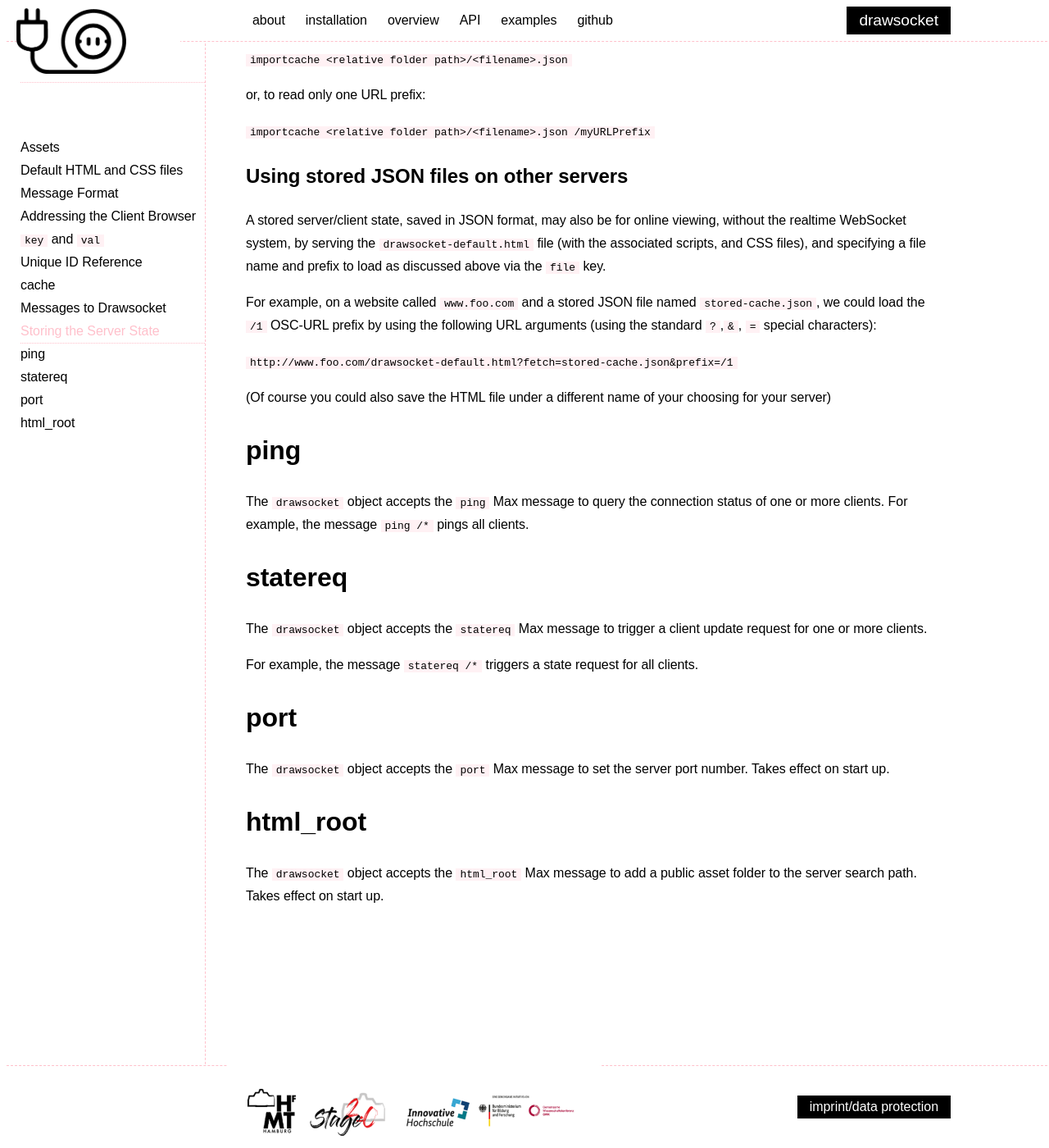
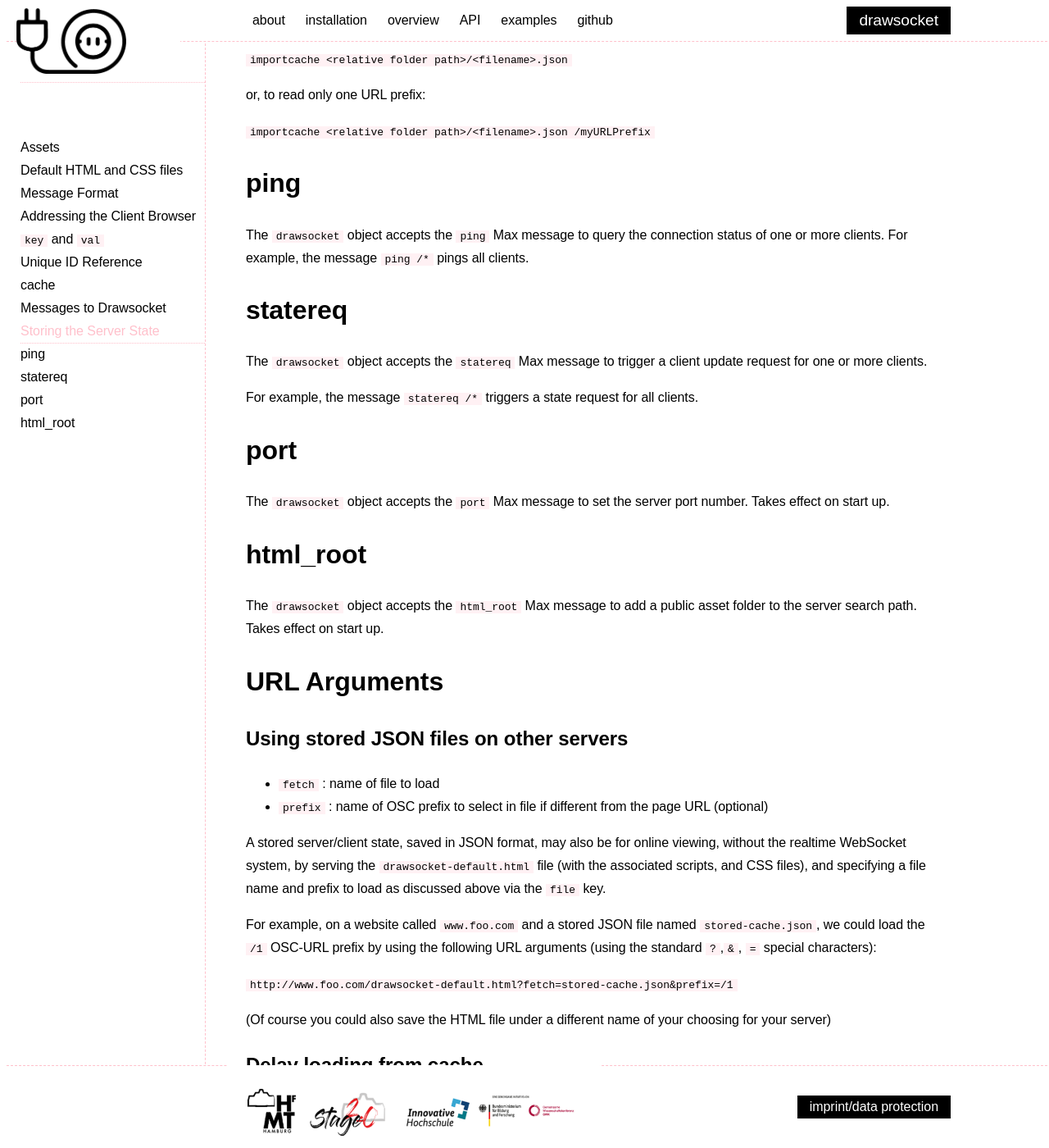
Before and after one commit to drawsocket/drawsocket.github.io, a Jekyll site: the page built from overview.md, in a window 1280 px wide and 1400 px high, scrolled down 4469 px. Shown: the whole window at 82% size. Built offline with Jekyll 4.4.1, drawn with Linux system fonts in a browser that asks for light colours.

Commit message:
added url args to docs

```diff
--- a/overview.md
+++ b/overview.md
@@ -209,3 +201,23 @@
 {: class="api_key"}
 
 The `drawsocket` object accepts the `html_root` Max message to add a public asset folder to the server search path. Takes effect on start up.
+
+
+
+# URL Arguments
+
+## Using stored JSON files on other servers
+* `fetch` : name of file to load
+* `prefix` : name of OSC prefix to select in file if different from the page URL (optional)
+
+A stored server/client state, saved in JSON format, may also be for online viewing, without the realtime WebSocket system, by serving the `drawsocket-default.html` file (with the associated scripts, and CSS files), and specifying a file name and prefix to load as discussed above via the `file` key.
+
+For example, on a website called `www.foo.com` and a stored JSON file named `stored-cache.json`, we could load the `/1` OSC-URL prefix by using the following URL arguments (using the standard `?`,`&`, `=` special characters):
+
+`http://www.foo.com/drawsocket-default.html?fetch=stored-cache.json&prefix=/1`
+
+(Of course you could also save the HTML file under a different name of your choosing for your server)
+
+## Delay loading from cache
+
+* `wait_for_event` : delay state request until user has clicked on window, this is useful for cases where a play message may have been sent that needs to be offset by the clock synchronization.
```
Also changed, not shown: other parts of overview.md (+0 -8 lines).
